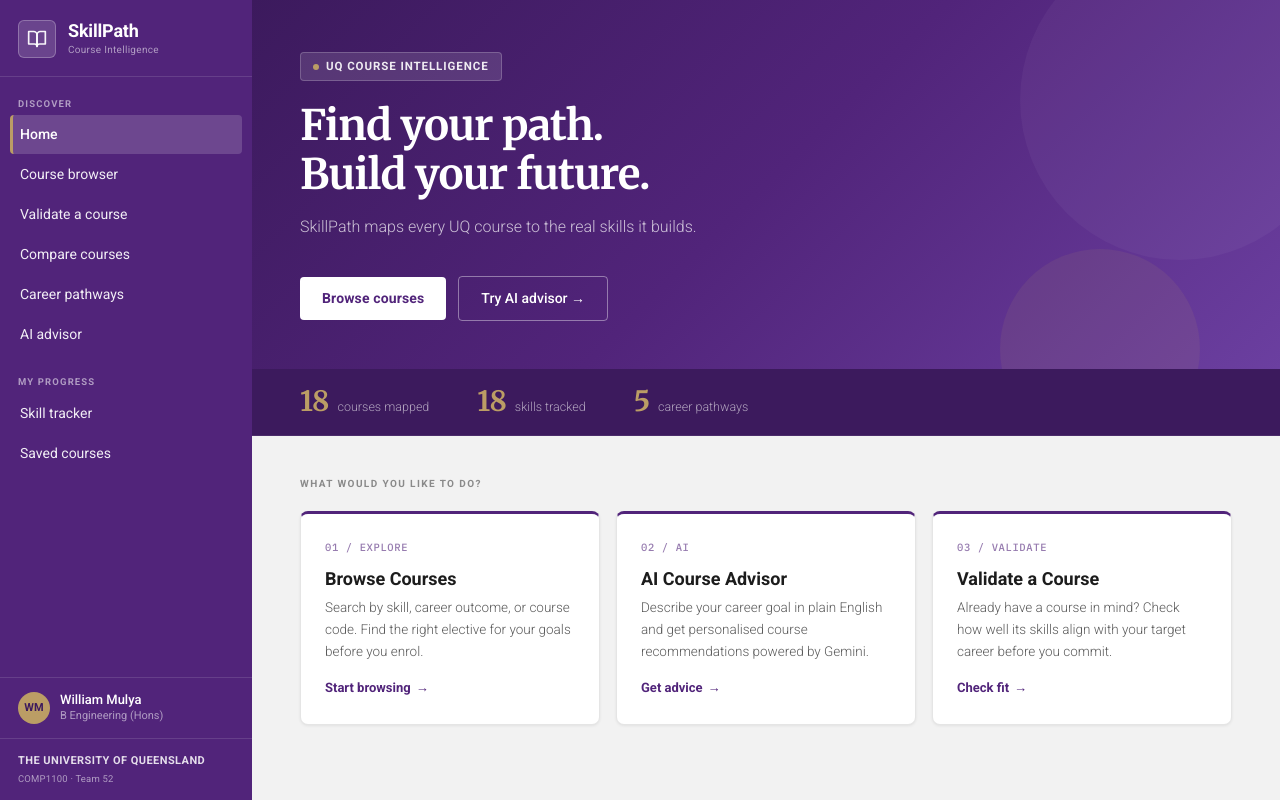
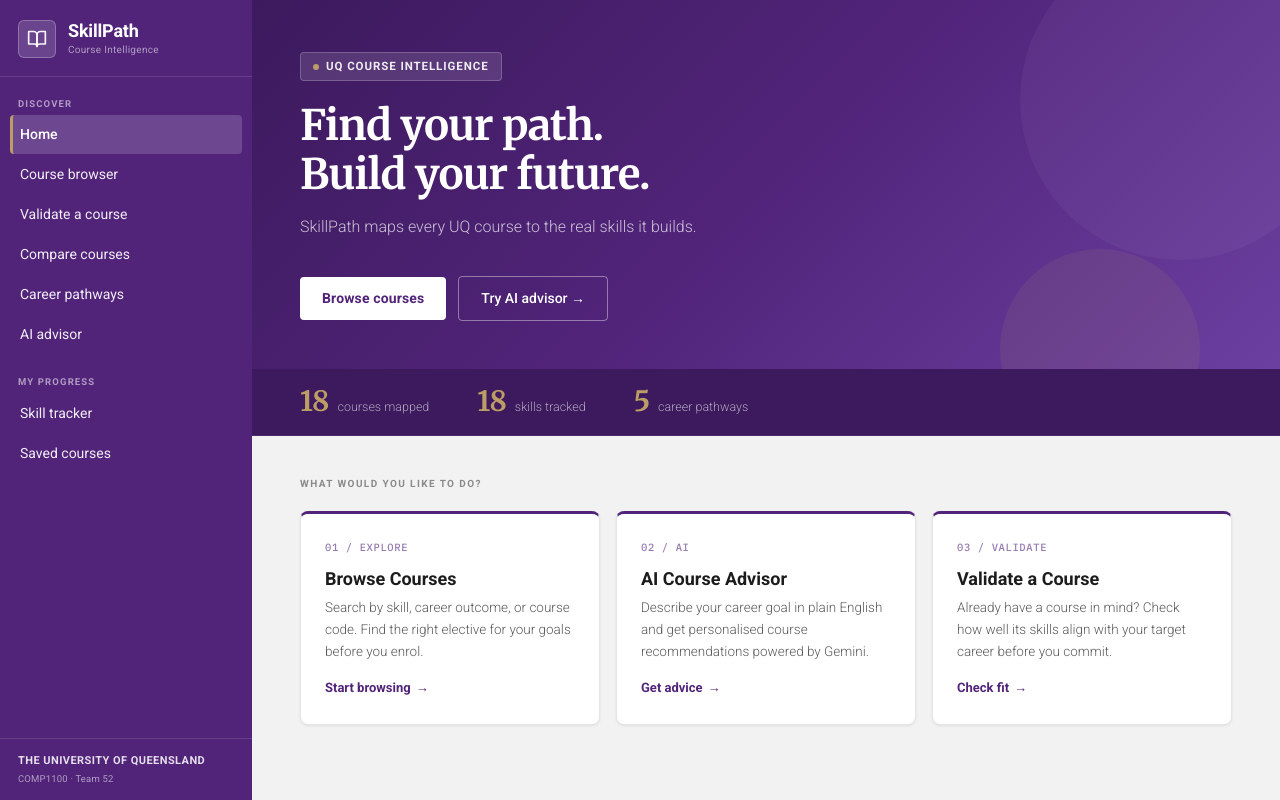
Before and after one commit to COMP1100-2026-s1/52_Richard, a Django app: page / in a window 1280 px wide. Run offline with Django 5.2, Linux system fonts and the light colour scheme; data comes from the database, SQL or seed files in the repository.

Commit message:
Comment out the sidebar-user section for this stage.
I comment out, not delete the code, to temporilary disable the
sidebar-user feature since we have not handle the user sign up or login
task. **Further discussion needed**

```diff
--- a/SkillPath/templates/SkillPath/base.html
+++ b/SkillPath/templates/SkillPath/base.html
@@ -47,13 +47,13 @@
 
     <div class="sidebar-spacer"></div>
 
-    <div class="sidebar-user">
-      <div class="sidebar-user-avatar">WM</div>
-      <div>
-        <div class="sidebar-user-name">William Mulya</div>
-        <div class="sidebar-user-degree">B Engineering (Hons)</div>
-      </div>
-    </div>
+    <!-- <div class="sidebar-user"> -->
+    <!--   <div class="sidebar-user-avatar">WM</div> -->
+    <!--   <div> -->
+    <!--     <div class="sidebar-user-name">William Mulya</div> -->
+    <!--     <div class="sidebar-user-degree">B Engineering (Hons)</div> -->
+    <!--   </div> -->
+    <!-- </div> -->
 
     <div class="sidebar-uq-brand">
       <div class="sidebar-uq-lockup">
--- a/SkillPath/templates/SkillPath/index.html
+++ b/SkillPath/templates/SkillPath/index.html
@@ -236,7 +236,7 @@
     UQ Course Intelligence
   </div>
   <h1>Find your path.<br>Build your future.</h1>
-  <p class="home-hero-sub">SkillPath maps every UQ course to the real skills it builds. </p>
+  <p class="home-hero-sub">SkillPath maps every UQ course to the real skills it builds.</p>
   <div class="home-hero-actions">
     <a href="/courses/" class="hero-btn-primary">Browse courses</a>
     <a href="/advisor/" class="hero-btn-ghost">Try AI advisor →</a>
```
